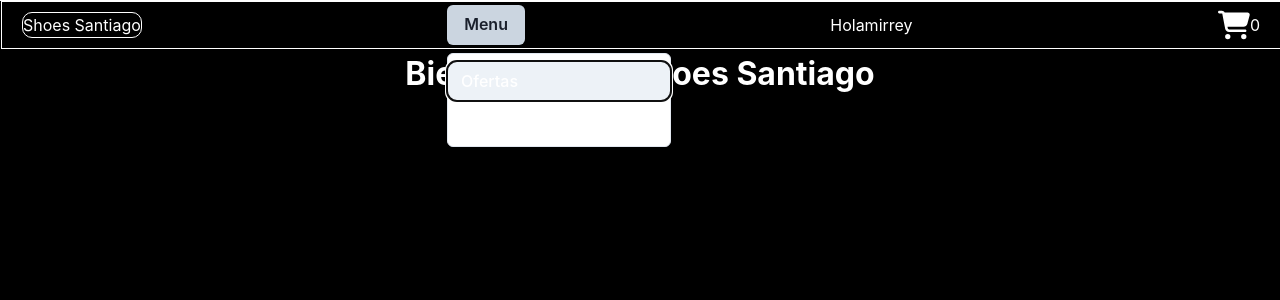
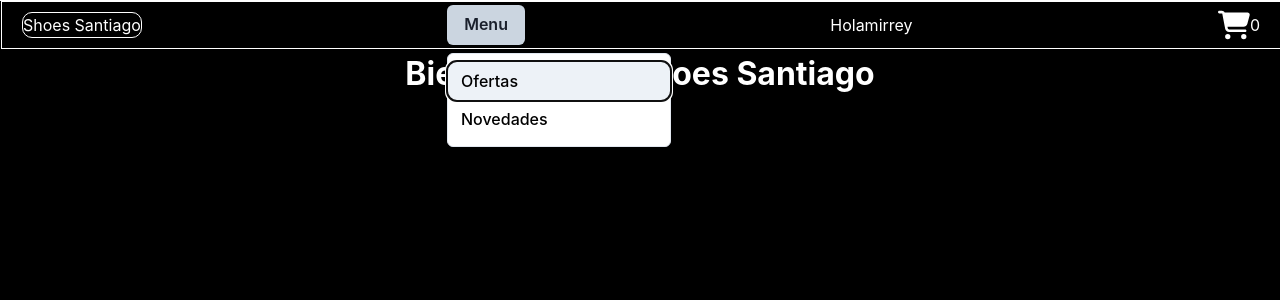
Before and after one commit to daciomarc/coderreact, a React (Vite) app: page / in a window 1280 px wide. Both pictures are taken after a click on the button "Menu". Shown: the top 300 px of the page. Built offline with nearby package versions, Linux system fonts and the light colour scheme.

Commit message:
Landing Page v1

```diff
--- a/src/components/NavBar.jsx
+++ b/src/components/NavBar.jsx
@@ -24,12 +24,14 @@ const NavBar = () => {
       margin={"1px"}
       height={"6vh"}
     >
-      <Text border={"1px white solid"} borderRadius={"10px"}>Shoes Santiago</Text>
+      <Text border={"1px white solid"} borderRadius={"10px"}>
+        Shoes Santiago
+      </Text>
       <Menu>
         <MenuButton as={Button}>Menu</MenuButton>
         <MenuList>
-          <MenuItem>Ofertas</MenuItem>
-          <MenuItem>Novedades</MenuItem>
+          <MenuItem color={"black"}>Ofertas</MenuItem>
+          <MenuItem color={"black"}>Novedades</MenuItem>
         </MenuList>
       </Menu>
 
```
